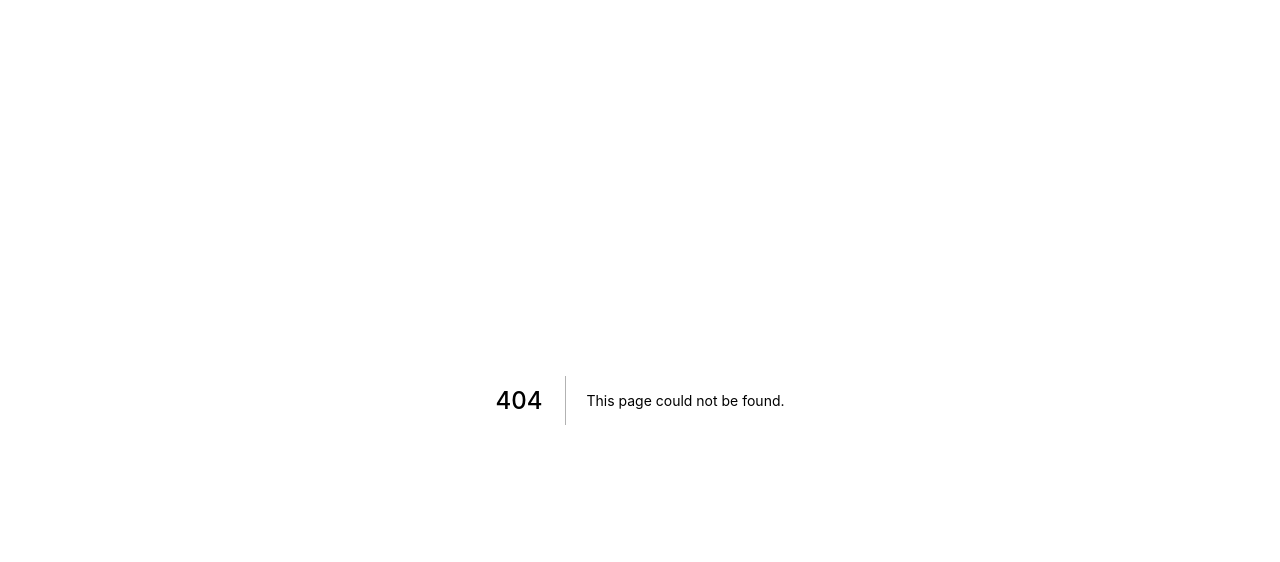
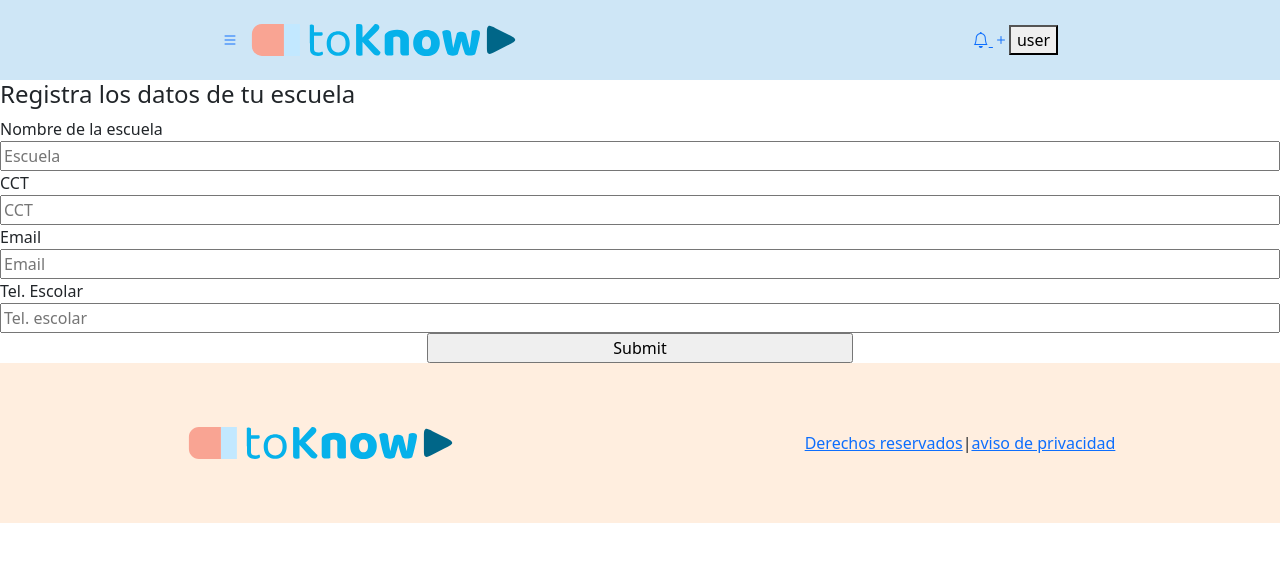
Before and after one commit to to-know-g19/TOKNOW_FE, a Next.js app: page /registerschool in a window 1280 px wide. Before the commit this address had no page. Shown: the top 562 px of the page. Built offline with nearby package versions, Linux system fonts and the light colour scheme.

Commit message:
created basic form

```diff
--- /dev/null
+++ b/pages/registerschool/index.js
@@ -0,0 +1,92 @@
+import React from 'react'
+import { useForm } from "react-hook-form"
+import 'bootstrap/dist/css/bootstrap.css'
+import { useRouter } from 'next/router'
+import Layout from '../../components/Layout'
+
+
+export default function registerschool() {
+    const { register, handleSubmit, formState: { errors } } = useForm()
+    const router = useRouter()
+
+
+    const onSubmit = async data => {
+        const userToken = localStorage.getItem('el token es')
+        let result = await fetch('https://api.2know.today/school', {
+            method: 'POST',
+            mode: 'cors',
+            headers: {
+                'Content-type': 'application/json',
+                'Access-Control-Allow-Origin': '*',
+                "Authorization": `Bearer ${userToken}`
+            },
+            body: JSON.stringify(
+                data
+            )
+        })
+        // const response = await result.json()
+
+        // const theToken = response.token
+        // //poner en local storage
+        // localStorage.setItem("el token es", theToken)
+        //redireccionar
+
+        // router.push("/registerschool")
+    }
+
+
+
+    return (
+        <Layout>
+            <div className='d-flex col-12 '>
+                <form onSubmit={handleSubmit(onSubmit)} className='d-flex col-12 flex-column justify-content-center'>
+                    <h4>Registra los datos de tu escuela</h4>
+                    <div className='col-12 '>
+                        <div className='col-12 d-flex flex-column'>
+                            <label>Nombre de la escuela</label>
+                            <input name='nameSchool' {...register("school")} placeholder='Escuela'></input>
+                        </div>
+
+                        <div className='col-12 d-flex flex-row'>
+                            <div className='d-flex col-12 flex-column'>
+                                <label>CCT</label>
+                                <input name='cct' {...register("cct")} placeholder='CCT'></input>
+                            </div>
+                        </div>
+
+                        <div className='col-12 d-flex flex-row'>
+                            <div className='d-flex col-12 flex-column'>
+                                <label>Email</label>
+                                <input type='email' name='emailSchool' {...register("emailSchool")} placeholder='Email'></input>
+
+                            </div>
+                        </div>
+                        <div className='col-12 d-flex flex-row'>
+                            <div className='d-flex col-12 flex-column'>
+                                <label>Tel. Escolar</label>
+                                <input type='number' name='phoneSchool' {...register("phoneSchool")} placeholder='Tel. escolar'></input>
+
+                            </div>
+                        </div>
+
+
+
+
+
+                        {/* <div className='col-12 d-flex flex-row'>
+                            <div className='d-flex col-12 flex-column'>
+                                <label>Calle</label>
+                                <input name='addressStreet' {...register("addressStreet")} placeholder='Calle'></input>
+
+                            </div>
+                        </div> */}
+                    </div>
+                    <div className='d-flex justify-content-around'>
+                        <input className='col-4' type='submit'></input>
+                        {/* <button className='col-6'>registrate</button> */}
+                    </div>
+                </form>
+            </div>
+        </Layout>
+    )
+}
```
Also changed, not shown: pages/hola.js (added, +7 -0 lines).
